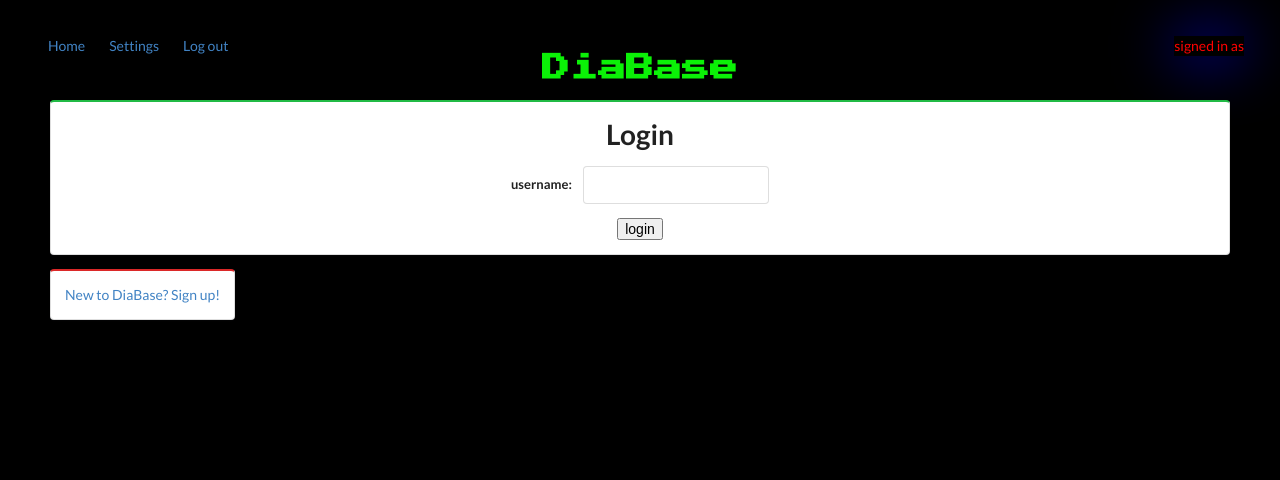
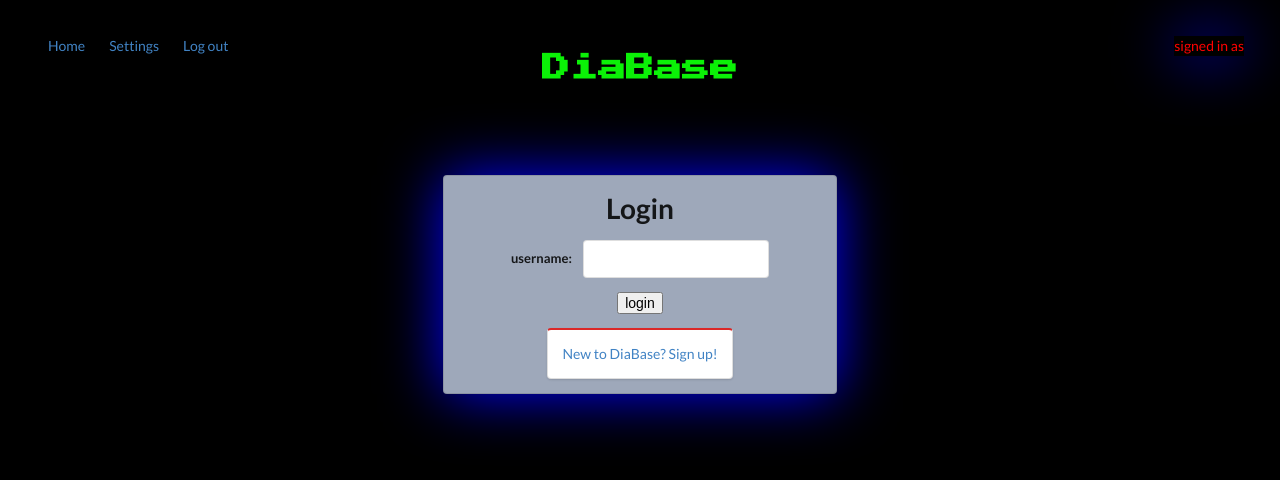
Before and after one commit to rubyreilly/t1dlog_frontend, a React (Create React App) app: page / in a window 1280 px wide. Shown: the top 480 px of the page. Built offline with nearby package versions, Linux system fonts and the light colour scheme; a web font is replaced by a local one.

Commit message:
patch for user

```diff
--- a/public/index.html
+++ b/public/index.html
@@ -1,6 +1,7 @@
 <!DOCTYPE html>
 <html lang="en">
   <head>
+    <title>DiaBase</title>
     <meta charset="utf-8">
     <link rel="shortcut icon" href="%PUBLIC_URL%/favicon.ico">
 <link href="https://fonts.googleapis.com/css?family=Markazi+Text|Press+Start+2P|Share+Tech|VT323" rel="stylesheet">
--- a/src/App.css
+++ b/src/App.css
@@ -6,6 +6,24 @@ body {
 
 #home{
   display: flex;
+}
+
+.outer-column{
+  width: 33vw;
+}
+
+#user-form{
+  width: 33vw;
+  /* height: 100vh; */
+  display: flex;
+  flex-direction: column;
+  justify-content: center;
+  align-items: center;
+  margin-top: 75px;
+  /* margin-right: 20px; */
+  box-shadow:  0px 0px 60px blue;
+  background-color: #9ea8ba;
+  /* background-color: #f9f509; */
 }
 
 #nav-bar{
@@ -37,6 +55,7 @@ body {
   margin-top: 75px;
   /* margin-right: 20px; */
   box-shadow:  0px 0px 60px blue;
+  background-color: #9ea8ba;
   /* background-color: #ffb600; */
 }
 
@@ -50,7 +69,7 @@ body {
   margin-top: 75px;
   margin-right: 40px;
   margin-left: 40px;
-
+background-color: #9ea8ba;
   box-shadow:  0px 0px 60px blue;
 }
 
@@ -65,6 +84,7 @@ body {
   margin-top: 75px;
   /* margin-right: 20px; */
   box-shadow:  0px 0px 60px blue;
+  background-color: #9ea8ba;
   /* background-color: #f9f509; */
 }
 
--- a/src/App.js
+++ b/src/App.js
@@ -45,18 +45,18 @@ class App extends Component {
       <Switch>
       <Route
           path="/signup"
-          render={props => <SignUp handleSignUp={this.handleSignUp} />}
+          render={props => <SignUp />}
         />
 
+            <Route path="/account" component={AccountForm} />
 
-            <Route path="/account" component={AccountForm} />
             <Route path="/home" component={HomeContainer} />
 
 
 
             <Route
               path="/"
-                render={props => <LoginForm handleLogin={this.handleLogin} />}
+                render={props => <LoginForm />}
               />
           </Switch>
 
--- a/src/Components/AccountForm.js
+++ b/src/Components/AccountForm.js
@@ -1,15 +1,15 @@
 import React, { Component } from 'react';
 import InsulinForm from './InsulinForm'
 import MyInsulins from './MyInsulins'
-// import {connect} from 'react-redux'
+import {connect} from 'react-redux'
+import {updateUser} from '../Redux/actions'
 
 
 
 class AccountForm extends Component{
 
   state={
-    username:'',
-    password:''
+    username:''
   }
 
   handleChange=(e)=>{
@@ -20,6 +20,11 @@ class AccountForm extends Component{
 
   handleSubmit=(e)=>{
     e.preventDefault()
+    const userData={
+      id:this.props.user.id,
+      username: this.state.username}
+
+    this.props.updateUser(userData)
   }
 
 
@@ -34,12 +39,9 @@ class AccountForm extends Component{
       <form className="ui form" onSubmit={(e)=>this.handleSubmit(e)}>
       <div className= "inline field">
       <label>username:</label>
-      <input name='username' value={this.state.username} onChange={(e)=>this.handleChange(e)}></input>
+      <input name='username' value={this.state.username} placeholder={this.props.user.username} onChange={(e)=>this.handleChange(e)}></input>
       </div>
-      <div className= "inline field">
-      <label>password:</label>
-      <input name='password' value={this.state.password} onChange={(e)=>this.handleChange(e)}></input>
-      </div>
+
       <button>update</button>
       </form>
       </div>
@@ -56,11 +58,17 @@ class AccountForm extends Component{
   }
 }
 
-// const mapStateToProps=(state)=>{
-//   return{
-//     user:state.auth.currentUser.user_id}
-// }
+const mapStateToProps=(state)=>{
+  return{
+    user:state.auth.currentUser}
+}
+
+const mapDispatchToProps=(dispatch)=>{
+  return{
+    updateUser:(userData)=>dispatch(updateUser(userData)),
+    // postNewUser:(username)=>dispatch(postNewUser(username))
+  }
+}
 
 
-
-export default AccountForm
+export default connect(mapStateToProps,mapDispatchToProps)(AccountForm)
--- a/src/Components/LoginForm.js
+++ b/src/Components/LoginForm.js
@@ -29,8 +29,9 @@ class LoginForm extends Component{
 
   render(){
     return(
-      <div>
-      <div className = "ui center aligned green segment">
+      <div id='home'>
+      <div className='outer-column'></div>
+      <div className="ui center aligned segment" id='user-form'>
       <h1>Login</h1>
       <form className="ui form" onSubmit={e=>this.handleLogin(e)}>
 
@@ -39,18 +40,20 @@ class LoginForm extends Component{
       <input name='username' value={this.state.username} onChange={(e)=>this.handleChange(e)}></input>
       </div>
 
-
-
       <button>login</button>
       </form>
-      </div>
-
 
       <div className="ui center aligned red compact segment">
       <Link to="/signup">
       New to DiaBase? Sign up!
       </Link>
       </div>
+      </div>
+
+      <div className='outer-column'></div>
+
+
+
 
 
       </div>
--- a/src/Components/NewEntryForm.js
+++ b/src/Components/NewEntryForm.js
@@ -51,7 +51,7 @@ class NewEntryForm extends Component{
     return(
 
       <form className='ui small form segment' id='newform' onSubmit={(e)=>this.handleSubmit(e)}>
-      <h3>new entry form</h3>
+
       <div className='fields'>
 
       <div className='field'>
@@ -82,10 +82,13 @@ class NewEntryForm extends Component{
         <label>Note</label>
         <textarea rows="2" name='note' value={this.state.note} onChange={(e)=>this.handleChange(e)}></textarea>
         </div>
+
+        <div className="field">
+        <button>add to log</button>
+        </div>
       </div>
 
 
-      <button>add to log</button>
 
       </form>
 
--- a/src/Components/SignUp.js
+++ b/src/Components/SignUp.js
@@ -42,7 +42,11 @@ class SignUp extends Component{
   render(){
     return(
 
-        <div className="ui center aligned red  segment">
+      <div id='home'>
+      <div className='outer-column'></div>
+      <div className="ui center aligned red segment" id='user-form'>
+
+
      <h1>Sign Up</h1>
       <form className="ui form" onSubmit={(e)=>this.handleSignUp(e)}>
 
@@ -55,6 +59,9 @@ class SignUp extends Component{
       <button>Sign Up</button>
 
       </form>
+
+      </div>
+      <div className='outer-column'></div>
       </div>
 
     )
--- a/src/Redux/actions.js
+++ b/src/Redux/actions.js
@@ -4,8 +4,6 @@
 
 const setUser = (user)=>({type:'SET_USER', payload:user})
 
-
-// const addUser = (user)=>({type:'ADD_USER', payload:user})
 
 //------------------insulin action creators--------------------//
 
@@ -55,6 +53,7 @@ export const postInsulin= (newInsulin)=>{
     .catch(console.error)
   }
 }
+
 
 
 
@@ -122,21 +121,20 @@ export const fetchUser = (name)=>{
   }
 }
 
-
-// export const postNewUser = (name)=>{
-//   return (dispatch)=>{
-//     const options = {
-//       method: "POST",
-//       body: JSON.stringify({user:{username:name}}),
-//       headers:{
-//         'Content-Type': 'application/json',
-//         'Accept': 'application/json'
-//       }
-//     }
-//     return fetch(`http://localhost:3001/api/v1/users`, options)
-//     .then(res=>res.json())
-//     .then((res) => dispatch(addUser(res)))
-//     .catch(console.error)
-
-  // }
-// }
+export const updateUser = (userData)=>{
+  console.log("USERDATA IN PATCH", userData)
+  return (dispatch)=>{
+    const options={
+      method: "PATCH",
+      body: JSON.stringify({user: userData}),
+      headers:{
+        'Content-Type': 'application/json',
+        'Accept': 'application/json'
+      }
+    }
+    return fetch(`http://localhost:3001/api/v1/users/${userData.id}`, options)
+    .then(res=>res.json())
+    .then((res)=>dispatch(setUser(res.user)))
+    .catch(console.error)
+  }
+}
```
Also changed, not shown: src/Redux/reducer.js (+9 -1 lines), src/Components/Header.js (line endings or trailing spaces).
